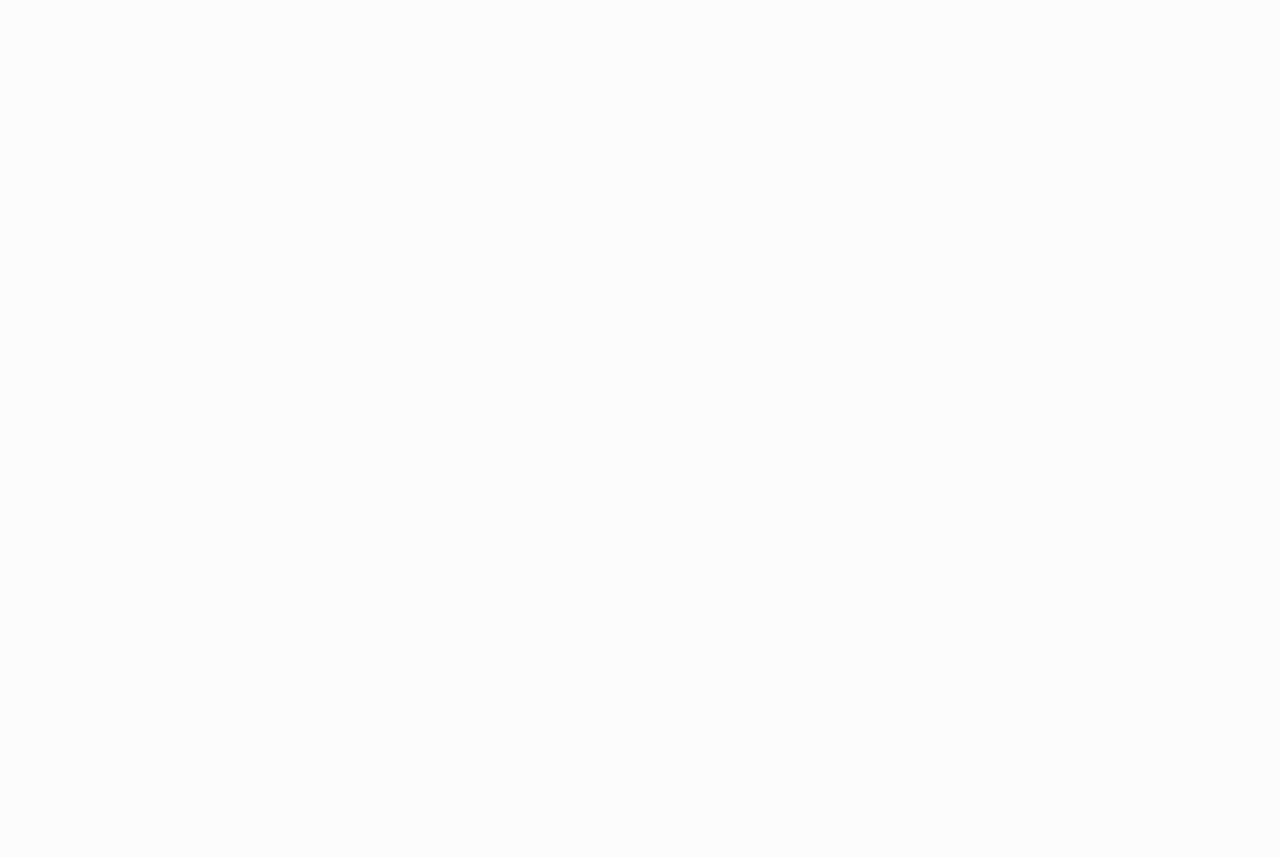
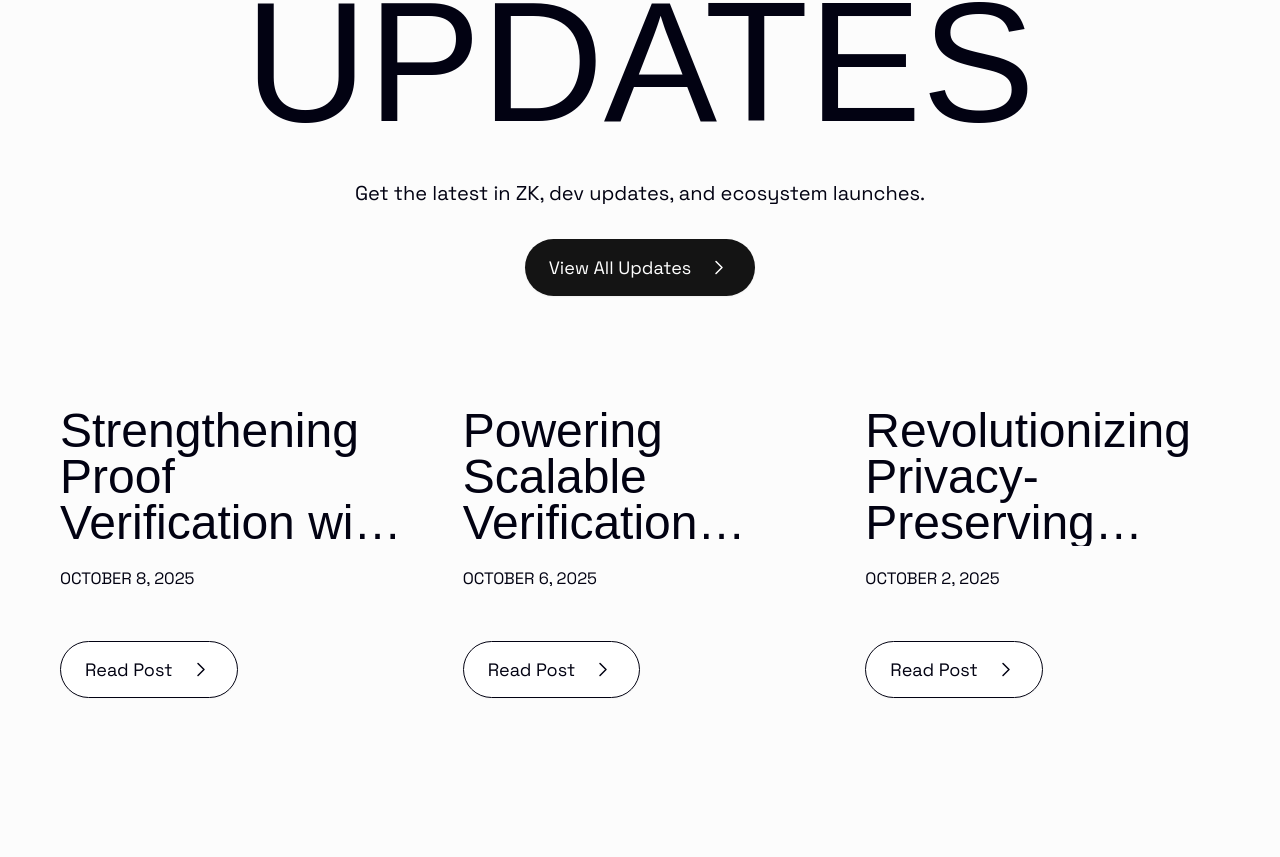
Before and after one commit to goodylove/zk_Clone, a Next.js app: page / in a window 1280 px wide. Shown: the part 9083-9940 px from the top of the page. Before the commit the page ends 8820 px from the top, so only its background shows below. Built offline with nearby package versions, Linux system fonts and the light colour scheme; a web font is replaced by a local one.

Commit message:
fix: fix button position

```diff
--- a/src/app/page.tsx
+++ b/src/app/page.tsx
@@ -4,6 +4,8 @@ import RoadMap from "@/components/RoadMap";
 import { Divider } from "@/constants/Icons/svg";
 import UseCase from "@/components/UseCase";
 import Empowering from "@/components/Empowering";
+import Update from "@/components/Update";
+import StayUpToDate from "@/components/StayUpToDate";
 
 export default function Home() {
   return (
@@ -17,6 +19,9 @@ export default function Home() {
       <UseCase />
 
       <Empowering />
+
+      <Update />
+      <StayUpToDate />
     </>
   );
 }
--- /dev/null
+++ b/src/components/StayUpToDate.tsx
@@ -0,0 +1,18 @@
+import { BgLineTop } from "@/constants/Icons/svg";
+import React from "react";
+
+function StayUpToDate() {
+  return (
+    <div>
+      <div className=" -mb-[0.5px] xl:-mb-[1.2px] relative z-50">
+        <BgLineTop />
+        <section className="bg-void  flex-col gap-20 items-center justify-center pb-8 md:pb-28 pt-[20px] lg:pt-[180px] px-[22px] lg:px-[60px] relative shrink-0 w-full flex">
+
+
+        </section>
+      </div>
+    </div>
+  );
+}
+
+export default StayUpToDate;
--- /dev/null
+++ b/src/components/Update.tsx
@@ -0,0 +1,111 @@
+import React from "react";
+import { Button } from "./ui/button";
+import { SvgComponent } from "@/constants/Icons/svg";
+
+function Update() {
+  return (
+    <div>
+      <section className="bg-shell px-[22px] lg:px-[60px] py-[120px] md:py-32 lg:py-60 flex flex-col items-center justify-start">
+        <div className="flex flex-col items-start justify-start gap-[72px] lg:gap-28 w-full">
+          <div className="flex flex-col items-center gap-8 text-center w-full">
+            <h1 className="xl:text-[170px] md:text-[78px] text-6xl text-center text-void uppercase font-monigue">
+              Updates
+            </h1>
+            <p className="text-sm lg:text-xl text-center text-void leading-[1.4] font-light max-w-full font-grotesk">
+              Get the latest in ZK, dev updates, and ecosystem launches.
+            </p>
+            <div className="hidden lg:flex gap-2 items-start justify-start">
+              <Button
+                variant="secondary"
+                className="px-[24px] group hover:border-none"
+              >
+                View All Updates
+                <SvgComponent className="stroke-[#020212] group-hover:stroke-white" />
+              </Button>
+            </div>
+          </div>
+          <div className="flex flex-col lg:flex-row gap-[72px] lg:gap-12 items-stretch justify-start w-full">
+            <div
+              className="w-full lg:basis-0 lg:grow lg:shrink-0 lg:min-w-[251.33px] flex flex-col"
+              data-update-card="true"
+            >
+              <div className="flex flex-col gap-5 leading-[0] w-full flex-1">
+                <div className="flex flex-col gap-6 items-start justify-start text-void w-full">
+                  <div className="text-[28px] lg:text-[48px]  font-light leading-[0.76] lg:leading-[0.96] w-full line-clamp-3 font-monigue">
+                    Strengthening Proof Verification with Secure Access +
+                    Validator Infrastructure
+                  </div>
+                  <div className="text-xs lg:text-[16.5px] font-grotesk font-bold lg:font-normal uppercase leading-none lg:leading-[1.1]">
+                    October 8, 2025
+                  </div>
+                </div>
+                <div className="text-base font-light leading-[1.4] text-void/80 w-full overflow-ellipsis overflow-hidden"></div>
+              </div>
+              <div className="flex mt-8">
+                <Button
+                  variant="outline"
+                  className="px-[24px] group hover:border-none"
+                >
+                  Read Post
+                  <SvgComponent className="stroke-[#020212] group-hover:stroke-white" />
+                </Button>
+              </div>
+            </div>
+
+            <div
+              className="w-full lg:basis-0 lg:grow lg:shrink-0 lg:min-w-[251.33px] flex flex-col"
+              data-update-card="true"
+            >
+              <div className="flex flex-col gap-5 leading-[0] w-full flex-1">
+                <div className="flex flex-col gap-6 items-start justify-start text-void w-full">
+                  <div className="text-[28px] lg:text-[48px]  font-light leading-[0.76] lg:leading-[0.96] w-full line-clamp-3 font-monigue">
+                    Powering Scalable Verification Across Decentralized Compute
+                  </div>
+                  <div className="text-xs  font-grotesk  lg:text-[16.5px]  font-bold lg:font-normal uppercase leading-none lg:leading-[1.1]">
+                    October 6, 2025
+                  </div>
+                </div>
+                <div className="text-base font-light leading-[1.4] text-void/80 w-full overflow-ellipsis overflow-hidden"></div>
+              </div>
+              <div className="flex mt-8">
+                <Button
+                  variant="outline"
+                  className="px-[24px] group hover:border-none"
+                >
+                  Read Post
+                  <SvgComponent className="stroke-[#020212] group-hover:stroke-white" />
+                </Button>
+              </div>
+            </div>
+
+            <div
+              className="w-full lg:basis-0 lg:grow lg:shrink-0 lg:min-w-[251.33px] flex flex-col"
+              data-update-card="true"
+            >
+              <div className="flex flex-col gap-5 leading-[0] w-full flex-1">
+                <div className="flex flex-col gap-6 items-start justify-start text-void w-full">
+                  <div className="text-[28px] lg:text-[48px]  font-light leading-[0.76] lg:leading-[0.96] w-full line-clamp-3 font-monigue">
+                    Revolutionizing Privacy-Preserving Machine Learning with ZK
+                    Proof
+                  </div>
+                  <div className=" font-grotesk text-xs lg:text-[16.5px] font-bold lg:font-normal uppercase leading-none lg:leading-[1.1]">
+                    October 2, 2025
+                  </div>
+                </div>
+                <div className="text-base font-light leading-[1.4] text-void/80 w-full overflow-ellipsis overflow-hidden"></div>
+              </div>
+              <div className="flex mt-8">
+                <Button variant="outline" className="px-[24px] group">
+                  Read Post
+                  <SvgComponent className="stroke-[#020212] group-hover:stroke-white" />
+                </Button>
+              </div>
+            </div>
+          </div>
+        </div>
+      </section>
+    </div>
+  );
+}
+
+export default Update;
```
